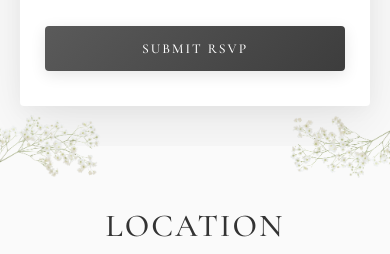
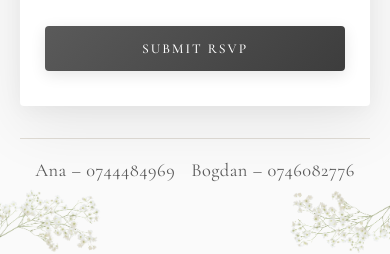
Before and after one commit to IulianBogdan/wedding, a React (Create React App) app: page / in a window 390 px wide. Shown: the part 6000-6254 px from the top of the page. Built offline with nearby package versions, Linux system fonts and the light colour scheme; no server answers.

Commit message:
added phone numbers

```diff
--- a/src/components/RSVP.css
+++ b/src/components/RSVP.css
@@ -318,6 +318,30 @@
   color: #ffffff;
 }
 
+/* RSVP Footer */
+.rsvp-footer {
+  margin-top: 40px;
+  padding-top: 24px;
+  border-top: 1px solid #e0dcd5;
+  display: flex;
+  justify-content: center;
+  gap: 24px;
+  flex-wrap: wrap;
+}
+
+.rsvp-footer a {
+  font-family: "Cormorant Garamond", Georgia, serif;
+  font-size: 1.35rem;
+  color: #5a5a5a;
+  text-decoration: none;
+  letter-spacing: 0.5px;
+  transition: color 0.2s ease;
+}
+
+.rsvp-footer a:hover {
+  color: #3d3d3d;
+}
+
 /* Responsive */
 @media (max-width: 768px) {
   .rsvp-section {
@@ -366,4 +390,14 @@
     font-size: 0.85rem;
     letter-spacing: 2px;
   }
+
+  .rsvp-footer {
+    margin-top: 32px;
+    padding-top: 20px;
+    gap: 16px;
+  }
+
+  .rsvp-footer a {
+    font-size: 1.15rem;
+  }
 }
--- a/src/components/RSVP.js
+++ b/src/components/RSVP.js
@@ -258,6 +258,11 @@ const RSVP = () => {
             </button>
           </div>
         </form>
+
+        <footer className="rsvp-footer">
+          <a href="tel:+40744484969">Ana – 0744484969</a>
+          <a href="tel:+40746082776">Bogdan – 0746082776</a>
+        </footer>
       </div>
     </section>
   );
```
